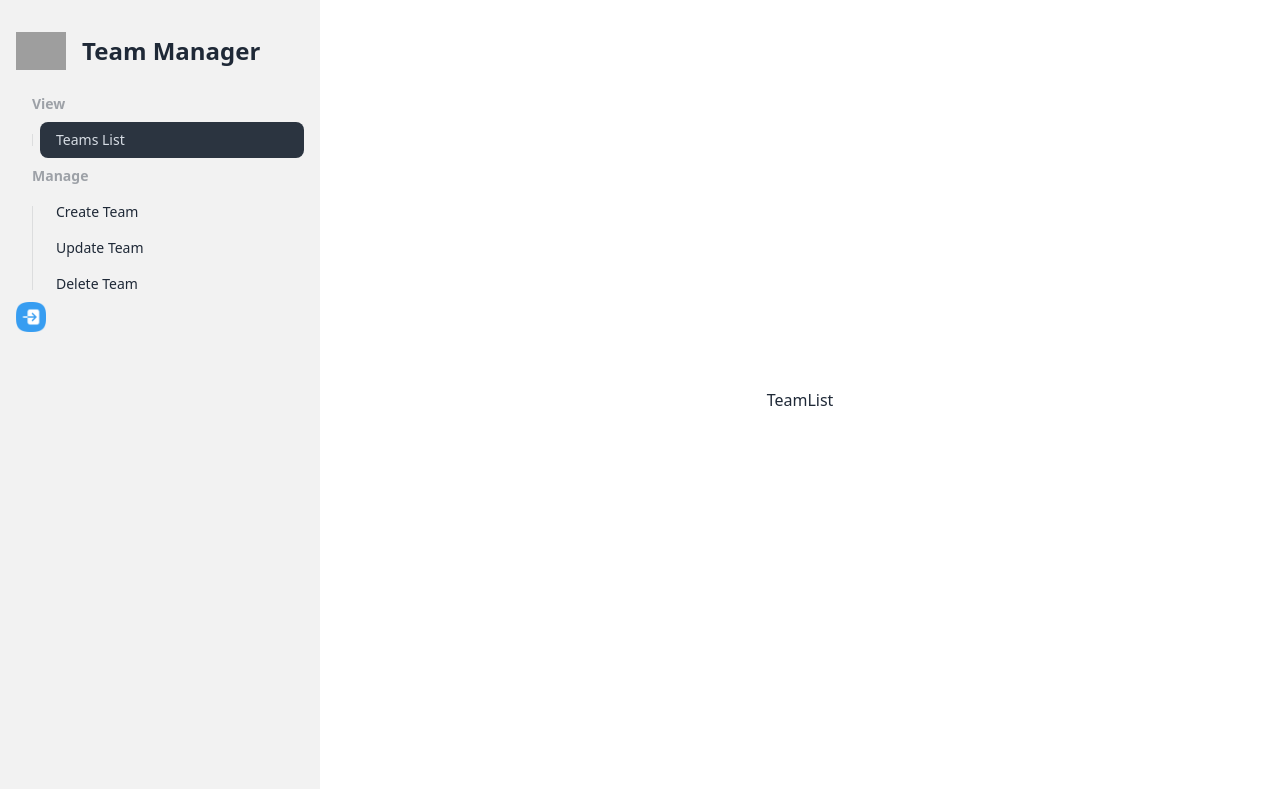
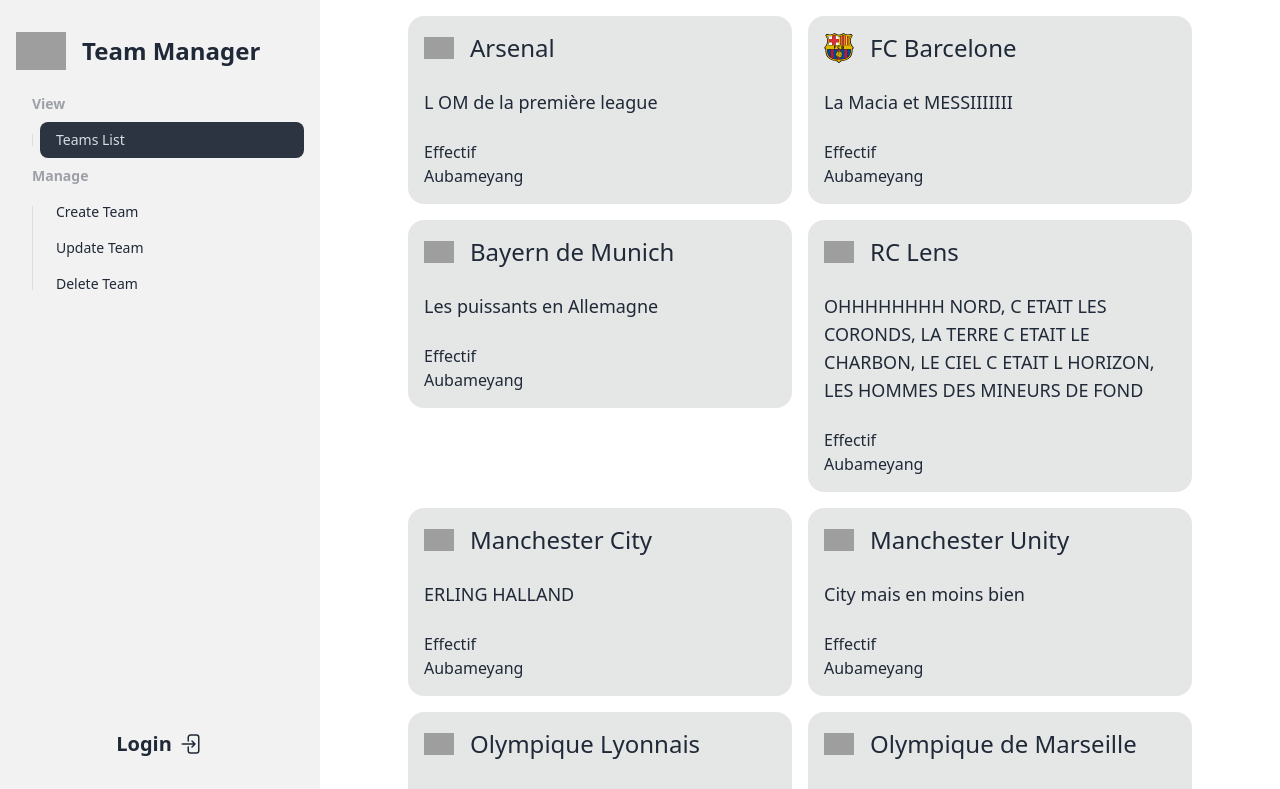
Before and after one commit to geoffreyrig4L/teamsManager, a Vue app: page / in a window 1280 px wide. Shown: the top 789 px of the page. Built offline with nearby package versions, Linux system fonts and the light colour scheme; grey boxes are pictures that could not be loaded.

Commit message:
Adding a TeamContainer to have a container by Team

```diff
--- a/src/components/container/Drawer.vue
+++ b/src/components/container/Drawer.vue
@@ -16,7 +16,7 @@
 <template>
   <div class="drawer drawer-open">
     <input type="checkbox" className="drawer-toggle" />
-    <div class="drawer-content flex flex-col items-center justify-center">
+    <div class="drawer-content">
       <slot></slot>
     </div>
     <div class="drawer-side">
@@ -56,8 +56,26 @@
             </li>
           </ul>
         </li>
-        <button><img src="/images/register.png" className="text-white hover:scale-[120%] duration-400 transition-all"  alt="login" width="30" height="30"/></button>
       </ul>
+      <div class="absolute bottom-4 left-0 p-4 w-full">
+        <button class="btn btn-ghost w-full text-xl">
+          Login
+          <svg
+            xmlns="http://www.w3.org/2000/svg"
+            fill="none"
+            viewBox="0 0 24 24"
+            stroke-width="1.5"
+            stroke="currentColor"
+            class="w-6 h-6"
+          >
+            <path
+              stroke-linecap="round"
+              stroke-linejoin="round"
+              d="M8.25 9V5.25A2.25 2.25 0 0 1 10.5 3h6a2.25 2.25 0 0 1 2.25 2.25v13.5A2.25 2.25 0 0 1 16.5 21h-6a2.25 2.25 0 0 1-2.25-2.25V15M12 9l3 3m0 0-3 3m3-3H2.25"
+            />
+          </svg>
+        </button>
+      </div>
     </div>
-    </div>
+  </div>
 </template>
--- /dev/null
+++ b/src/components/container/TeamContainer.vue
@@ -0,0 +1,28 @@
+<script setup lang="ts">
+defineProps<{
+  name?: String;
+  description?: String;
+  urlLogo?: String;
+}>();
+</script>
+<template>
+  <div class="w-96 bg-base-300 rounded-box p-4 flex flex-col gap-6">
+    <div class="flex gap-4 items-center">
+      <img
+        :src="'/images/logos/' + urlLogo"
+        alt="My Image"
+        width="30"
+        height="auto"
+      />
+      <h1 class="text-2xl">{{ name }}</h1>
+    </div>
+
+    <p class="text-lg">{{ description }}</p>
+    <div>
+      <p>Effectif</p>
+      <ul>
+        <li>Aubameyang</li>
+      </ul>
+    </div>
+  </div>
+</template>
--- a/src/components/view/TeamList.vue
+++ b/src/components/view/TeamList.vue
@@ -1,3 +1,69 @@
+<script setup lang="ts">
+import TeamContainer from "../container/TeamContainer.vue";
+
+const teams = {
+  arsenal: {
+    name: "Arsenal",
+    description: "L OM de la première league",
+    urlLogo: "arsenal.svg",
+  },
+  barca: {
+    name: "FC Barcelone",
+    description: "La Macia et MESSIIIIIII",
+    urlLogo: "barca.svg",
+  },
+  bayern: {
+    name: "Bayern de Munich",
+    description: "Les puissants en Allemagne",
+    urlLogo: "bayern.svg",
+  },
+  lens: {
+    name: "RC Lens",
+    description:
+      "OHHHHHHHH NORD, C ETAIT LES CORONDS, LA TERRE C ETAIT LE CHARBON, LE CIEL C ETAIT L HORIZON, LES HOMMES DES MINEURS DE FOND",
+    urlLogo: "lens.svg",
+  },
+  city: {
+    name: "Manchester City",
+    description: "ERLING HALLAND",
+    urlLogo: "manchester_city.svg",
+  },
+  united: {
+    name: "Manchester Unity",
+    description: "City mais en moins bien",
+    urlLogo: "manchester_united.svg",
+  },
+  ol: {
+    name: "Olympique Lyonnais",
+    description: "Partir d'en bas et rester en bas",
+    urlLogo: "ol.svg",
+  },
+  om: {
+    name: "Olympique de Marseille",
+    description: "Droit au but, Le vrai olympique, Aux armes",
+    urlLogo: "om.svg",
+  },
+  psg: {
+    name: "Paris Saint germain",
+    description: "Revons encore de la LDC",
+    urlLogo: "psg.svg",
+  },
+  real: {
+    name: "Real de Madrid",
+    description: "On y crois même avec des retraiter et des bléssés",
+    urlLogo: "real.svg",
+  },
+};
+</script>
+
 <template>
-  <div>TeamList</div>
+  <div class="p-4 flex flex-wrap gap-4 justify-center">
+    <div v-for="(value, key) in teams" :key="key">
+      <TeamContainer
+        :name="value.name"
+        :description="value.description"
+        :url-logo="value.urlLogo"
+      />
+    </div>
+  </div>
 </template>
```
